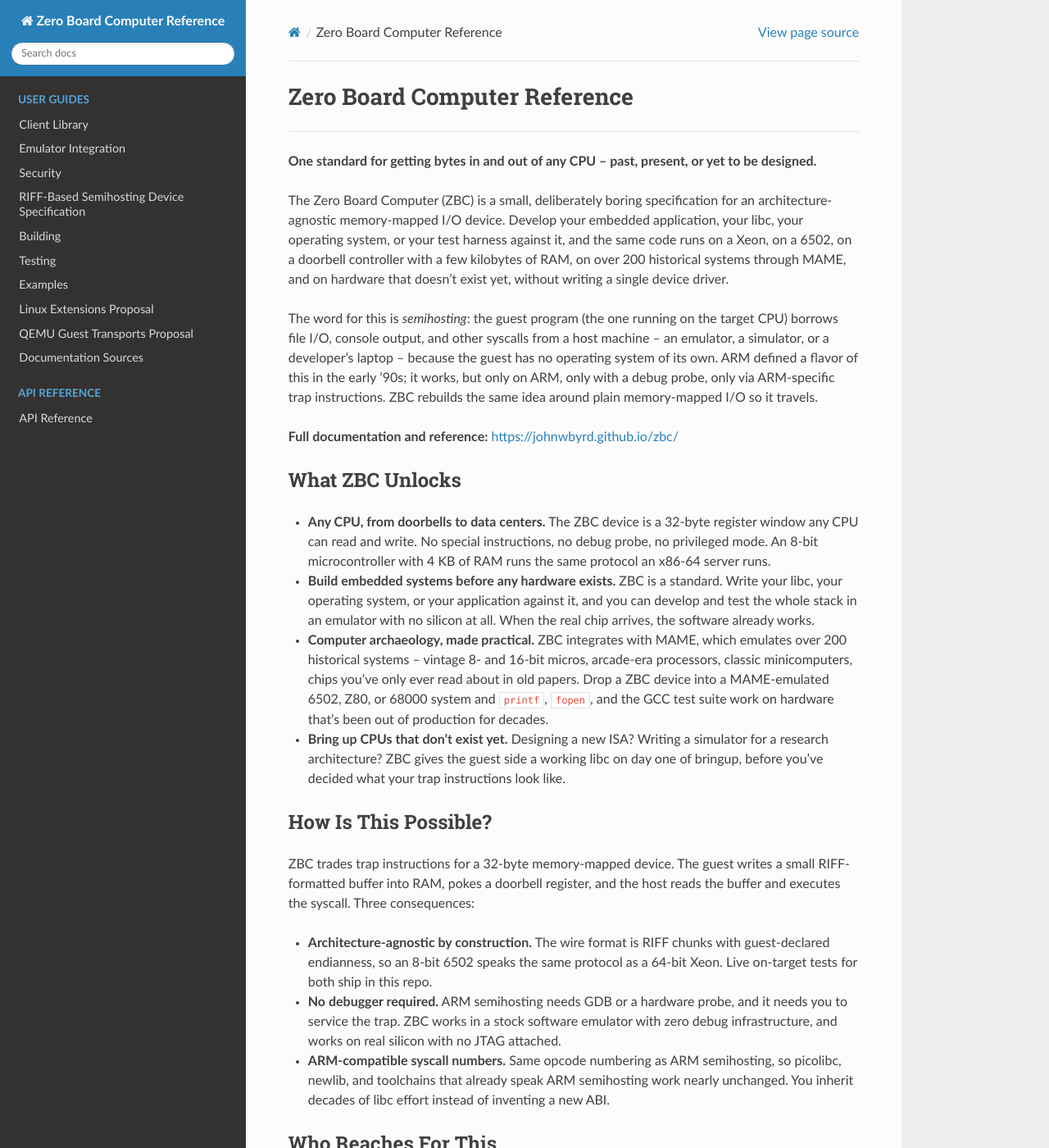
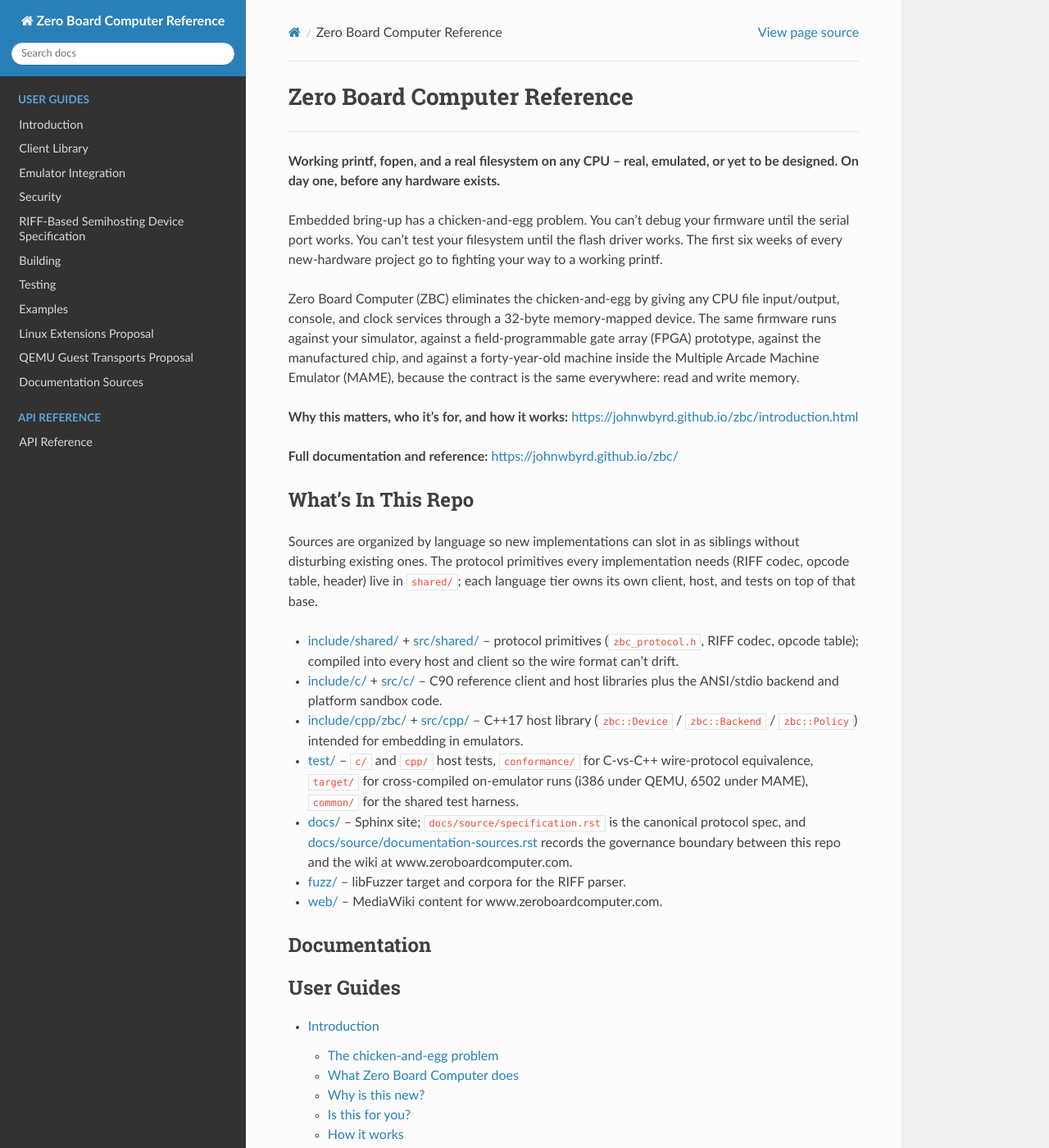
Before and after one commit to johnwbyrd/semihost, a Sphinx documentation site: the page built from docs/source/index.rst, in a window 1280 px wide and 1400 px high. Shown: the whole window at 82% size. Built offline with Sphinx 7.4.7 and the Read the Docs theme 3.1.0, drawn with Linux system fonts in a browser that asks for light colours; some of the changed text lies outside the part shown.

Commit message:
feat(docs): Rework README to focus on ZBC's core value proposition
Revamp the README.rst to clearly articulate the Zero Board Computer's (ZBC) core value: providing consistent, memory-mapped I/O services (printf, fopen, filesystem) across any CPU architecture, regardless of its developmental stage.

This updated documentation contrasts ZBC with traditional semi-hosting methods, emphasizing its ability to solve the "chicken-and-egg" problem in embedded development by enabling early, hardware-agnostic bring-up.

```diff
--- a/README.rst
+++ b/README.rst
@@ -1,106 +1,29 @@
 Zero Board Computer
 ===================
 
-**One standard for getting bytes in and out of any CPU -- past, present,
-or yet to be designed.**
+**Working printf, fopen, and a real filesystem on any CPU -- real,
+emulated, or yet to be designed. On day one, before any hardware
+exists.**
 
-The Zero Board Computer (ZBC) is a small, deliberately boring
-specification for an architecture-agnostic memory-mapped I/O device.
-Develop your embedded application, your libc, your operating system,
-or your test harness against it, and the same code runs on a Xeon,
-on a 6502, on a doorbell controller with a few kilobytes of RAM, on
-over 200 historical systems through MAME, and on hardware that
-doesn't exist yet, without writing a single device driver.
+Embedded bring-up has a chicken-and-egg problem. You can't debug
+your firmware until the serial port works. You can't test your
+filesystem until the flash driver works. The first six weeks of
+every new-hardware project go to fighting your way to a working
+printf.
 
-The word for this is *semihosting*: the guest program (the one running
-on the target CPU) borrows file I/O, console output, and other syscalls
-from a host machine -- an emulator, a simulator, or a developer's
-laptop -- because the guest has no operating system of its own.  ARM
-defined a flavor of this in the early '90s; it works, but only on ARM,
-only with a debug probe, only via ARM-specific trap instructions.  ZBC
-rebuilds the same idea around plain memory-mapped I/O so it travels.
+Zero Board Computer (ZBC) eliminates the chicken-and-egg by giving
+any CPU file input/output, console, and clock services through a
+32-byte memory-mapped device. The same firmware runs against your
+simulator, against a field-programmable gate array (FPGA)
+prototype, against the manufactured chip, and against a
+forty-year-old machine inside the Multiple Arcade Machine Emulator
+(MAME), because the contract is the same everywhere: read and
+write memory.
+
+**Why this matters, who it's for, and how it works:**
+https://johnwbyrd.github.io/zbc/introduction.html
 
 **Full documentation and reference:** https://johnwbyrd.github.io/zbc/
-
-What ZBC Unlocks
-----------------
-
-- **Any CPU, from doorbells to data centers.**  The ZBC device is a
-  32-byte register window any CPU can read and write.  No special
-  instructions, no debug probe, no privileged mode.  An 8-bit
-  microcontroller with 4 KB of RAM runs the same protocol an x86-64
-  server runs.
-
-- **Build embedded systems before any hardware exists.**  ZBC is a
-  standard.  Write your libc, your operating system, or your application
-  against it, and you can develop and test the whole stack in an emulator
-  with no silicon at all.  When the real chip arrives, the software
-  already works.
-
-- **Computer archaeology, made practical.**  ZBC integrates with MAME,
-  which emulates over 200 historical systems -- vintage 8- and 16-bit
-  micros, arcade-era processors, classic minicomputers, chips you've
-  only ever read about in old papers.  Drop a ZBC device into a
-  MAME-emulated 6502, Z80, or 68000 system and ``printf``, ``fopen``,
-  and the GCC test suite work on hardware that's been out of production
-  for decades.
-
-- **Bring up CPUs that don't exist yet.**  Designing a new ISA?  Writing
-  a simulator for a research architecture?  ZBC gives the guest side a
-  working libc on day one of bringup, before you've decided what your
-  trap instructions look like.
-
-How Is This Possible?
----------------------
-
-ZBC trades trap instructions for a 32-byte memory-mapped device.  The
-guest writes a small RIFF-formatted buffer into RAM, pokes a doorbell
-register, and the host reads the buffer and executes the syscall.
-Three consequences:
-
-- **Architecture-agnostic by construction.**  The wire format is RIFF
-  chunks with guest-declared endianness, so an 8-bit 6502 speaks the
-  same protocol as a 64-bit Xeon.  Live on-target tests for both ship
-  in this repo.
-
-- **No debugger required.**  ARM semihosting needs GDB or a hardware
-  probe, and it needs you to service the trap.  ZBC works in a stock software emulator
-  with zero debug infrastructure, and works on real silicon with no
-  JTAG attached.
-
-- **ARM-compatible syscall numbers.**  Same opcode numbering as ARM
-  semihosting, so picolibc, newlib, and toolchains that already speak
-  ARM semihosting work nearly unchanged.  You inherit decades of libc
-  effort instead of inventing a new ABI.
-
-Who Reaches For This
---------------------
-
-- **Bringing up a new CPU or toolchain.**  Drop the C client library
-  into your libc port; run the GCC test suite against your simulator
-  on day one.
-- **Compiler regression suites across many architectures.**  One
-  semihosting implementation for every target.
-- **Adding semihosting to an emulator.**  Expose a 32-byte mmio window
-  and link the C++ host library.  An afternoon, not a quarter.
-- **Resurrecting vintage hardware.**  Run modern code on anything MAME
-  emulates -- the 1980s home computer in your closet, the arcade board
-  in the museum.
-- **FPGA first-boot demos.**  ``printf`` working the day after first
-  boot, no UART driver.
-
-The Protocol Is the Contract
-----------------------------
-
-The single source of truth for the wire format is
-`docs/source/specification.rst <docs/source/specification.rst>`_.  The
-C and C++ host libraries in this repo are *implementations* of that
-contract, and the conformance suite
-(`test/conformance/test_conformance.cpp
-<test/conformance/test_conformance.cpp>`_) enforces byte-for-byte
-equivalence between them on every CI run.  Future Rust bindings or FPGA
-implementations conform to the same wire format.  Semihosting stops
-being a per-platform reinvention.
 
 What's In This Repo
 -------------------
--- a/docs/source/index.rst
+++ b/docs/source/index.rst
@@ -13,6 +13,7 @@
    :maxdepth: 2
    :caption: User Guides
 
+   introduction
    client-library
    emulator-integration
    security
--- /dev/null
+++ b/docs/source/introduction.rst
@@ -0,0 +1,212 @@
+============
+Introduction
+============
+
+Zero Board Computer (ZBC) exists because embedded bring-up has a
+chicken-and-egg problem, and you should not have to keep solving
+it for every new project.
+
+This document lays out the problem ZBC addresses, who it is for,
+and how it works. If you already know you want to use it, you can
+skip ahead to :doc:`client-library` (to call ZBC from your
+firmware) or :doc:`emulator-integration` (to add ZBC to your
+simulator).
+
+.. contents:: Table of Contents
+   :local:
+   :depth: 2
+
+The chicken-and-egg problem
+---------------------------
+
+You can't debug your firmware until the serial port works. You
+can't test your filesystem until the flash driver works. You can't
+validate your timer until you've built a way to read the clock
+back out. The first six weeks of every new-hardware project go to
+fighting your way to a working printf -- not building the product,
+not testing the silicon, not exercising the design, just trying to
+see what your software is doing.
+
+This is true of every new chip, every new board, every new
+microcontroller, every prototype. It has been true for decades.
+The work doesn't get easier; it just gets done over and over
+again, by every team, on every project, before any of them can
+start on the work that actually matters.
+
+What Zero Board Computer does
+-----------------------------
+
+ZBC eliminates the chicken-and-egg. Any CPU -- real, emulated, or
+yet to be designed -- gets working file input/output, console, and
+clock services through a 32-byte memory-mapped device. Day one.
+Before any hardware exists.
+
+The same firmware that runs against your simulator runs against a
+field-programmable gate array (FPGA) prototype, against the
+manufactured chip, and against a forty-year-old machine inside the
+Multiple Arcade Machine Emulator (MAME), because the contract is
+the same everywhere: read and write memory.
+
+What you get on the guest side:
+
+- **File operations:** open, close, read, write, seek, length,
+  remove, rename
+- **Console:** read and write characters and strings
+- **Time:** wall clock, elapsed ticks, tick frequency
+- **System:** exit, command line, heap information
+- **A periodic timer interrupt,** if your CPU has interrupts at all
+
+What you have to write to get all of that: nothing. Link the
+client library, point it at the device's base address, and call
+the application programming interface (API). The library is
+written in C90, never allocates memory, and is small enough to
+fit on an 8-bit microcontroller with a few kilobytes of RAM.
+
+Why is this new?
+----------------
+
+The general trick of borrowing services from a host machine has a
+name: *semihosting*. ARM defined a flavor of it in the early
+1990s. It works, but only on ARM chips, only with a hardware
+debugging probe physically attached to the board, and only via
+ARM-specific trap instructions that have to be intercepted by the
+debugger.
+
+That was a perfectly reasonable design for 1993. It is a less
+reasonable design today, when every CPU family has its own trap
+mechanism, when prototypes increasingly run in software simulators
+long before any silicon exists, and when the hobbyist building
+something on perfboard does not own a hardware debug probe.
+
+ZBC rebuilds the same idea around plain load and store operations.
+There are no special instructions to define. There is no debug
+probe to attach. There is no privileged execution mode required.
+If the CPU can read and write memory -- and every CPU can read and
+write memory, by definition -- ZBC works on it.
+
+Is this for you?
+----------------
+
+You are bringing up a new board
+^^^^^^^^^^^^^^^^^^^^^^^^^^^^^^^
+
+You are dreading the first month. You don't have to write the
+serial-port driver. You don't have to write the flash driver. You
+don't have to build the throwaway logging trick you always end up
+building. Add 32 bytes of memory-mapped decode to your bus, link
+the host library into your emulator (or instrument the real bus on
+the prototype), and your firmware has printf, fopen, time(), and
+system() before the board comes back from the factory.
+
+The license is MIT -- about as permissive as software licenses
+come. The client library is C90 and small enough to fit on the
+tiniest microcontrollers. It never calls malloc. You don't sign
+anything, and you don't depend on any vendor's software
+development kit. The agreement between your firmware and the
+device is a single specification file in this repository, and the
+libraries shipped here are reference implementations of that
+specification -- not the other way around.
+
+You are a hobbyist with an old chip
+^^^^^^^^^^^^^^^^^^^^^^^^^^^^^^^^^^^
+
+You just soldered a 6502, a Z80, or a 68000 onto perfboard and you
+want it to do something real. ZBC gives it printf and a real
+filesystem this afternoon.
+
+MAME, the open-source recreation of historical computing hardware,
+already ships ZBC machines for over two hundred vintage systems:
+home microcomputers, arcade boards, classic minicomputers, chips
+you've only ever read about. Compile your C with a cross-compiler
+that targets your chip, drop the resulting executable into the
+emulated machine, and your 1979 hardware is reading configuration
+files off your laptop. No serial-port driver. No storage-card
+driver. No filesystem code. No driver work at all.
+
+When the physical board you built is ready to run the same code,
+you point the client library at the device address you wired in,
+and the same binary just runs.
+
+You are greenlighting a new chip program
+^^^^^^^^^^^^^^^^^^^^^^^^^^^^^^^^^^^^^^^^
+
+Your schedule has firmware blocked on silicon for the first
+quarter. It doesn't have to be. The surface area of ZBC is 32
+bytes of memory-mapped input/output -- small enough that the
+simulator and the manufactured chip cannot meaningfully diverge.
+
+Firmware development starts on day one against the simulator,
+with full file access and a real console. Silicon arrival becomes
+an integration milestone, not a starting gun. The same firmware,
+the same tests, the same logs, before and after tape-out. A
+quarter of calendar time recovered. Nothing proprietary
+introduced.
+
+How it works
+------------
+
+ZBC trades trap instructions for a 32-byte memory-mapped device.
+
+The guest writes a small message into a buffer in its own RAM,
+using a tagged container format called the Resource Interchange
+File Format (RIFF) -- the same format used by WAV and AVI files.
+The guest writes the buffer's address into the device's
+``RIFF_PTR`` register, then writes any value to the ``DOORBELL``
+register to signal the host. The host reads the buffer, executes
+the requested operation, writes the response back into the same
+buffer, and sets a status bit. The guest reads the response.
+
+Three properties fall out of this design:
+
+**Architecture-agnostic by construction.** The guest declares its
+integer size, pointer size, and byte order in the first message
+it ever sends. The host honors what the guest says. An 8-bit chip
+that reads in little-endian and a 64-bit chip that reads in
+big-endian speak the same protocol; they just fill in different
+sizes for the same fields. Live on-target tests for both ship in
+this repository.
+
+**No debugger required.** The host is not a debugger interrupting
+the CPU. The host is a peripheral on the bus, like a serial port
+or a real-time clock chip. ZBC works in a stock software
+simulator with no debugging infrastructure attached, and it works
+on real hardware with no probe attached.
+
+**ARM-compatible operation numbering.** The operation numbers
+(open, close, read, write, exit, and so on) match ARM's
+semihosting numbering, so existing C standard library
+implementations like picolibc and newlib that already speak ARM
+semihosting work nearly unchanged. Decades of library effort
+transfers in without rewriting.
+
+The wire format is the contract
+-------------------------------
+
+The single source of truth for what ZBC is, byte for byte, is
+:doc:`specification` in this repository. The C and C++ host
+libraries shipped here are *implementations* of that contract,
+and the conformance test suite in
+``test/conformance/test_conformance.cpp`` enforces byte-for-byte
+equivalence between them on every continuous integration run.
+
+This matters because future implementations -- Rust bindings, an
+FPGA core, a clean-room reimplementation in a vendor's emulator
+-- all conform to the same wire format. Semihosting stops being a
+per-platform reinvention. A guest binary written today against
+this specification will still run, twenty years from now, against
+any conforming host that exists then.
+
+Where to go next
+----------------
+
+- :doc:`client-library` -- how to call ZBC from your firmware
+- :doc:`emulator-integration` -- how to add ZBC to your simulator
+- :doc:`specification` -- the wire format, definitive
+- :doc:`security` -- sandbox backends and process-level
+  restrictions for untrusted guests
+- :doc:`testing` -- the test suite, the conformance check, and
+  on-target testing
+- :doc:`building` -- build instructions for the libraries and
+  tests
+- :doc:`examples` -- minimal client examples for several
+  architectures
```
